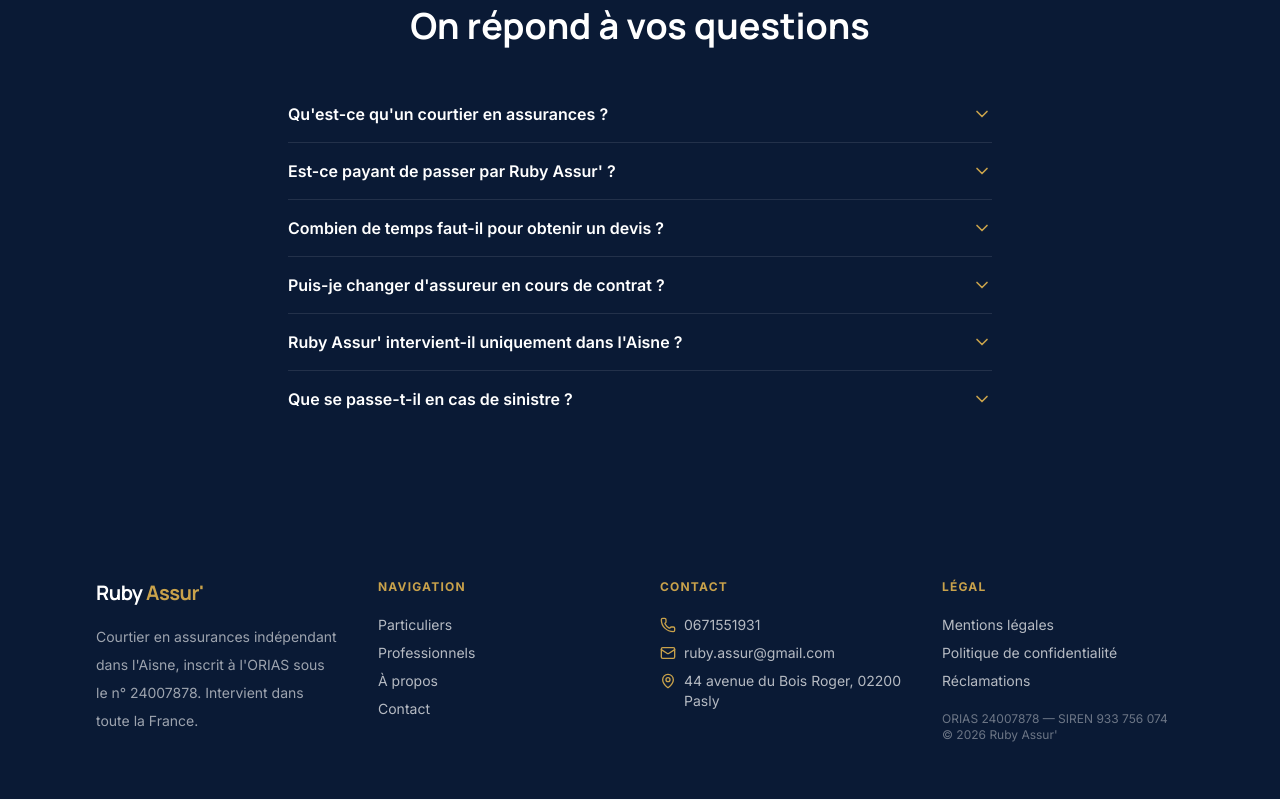
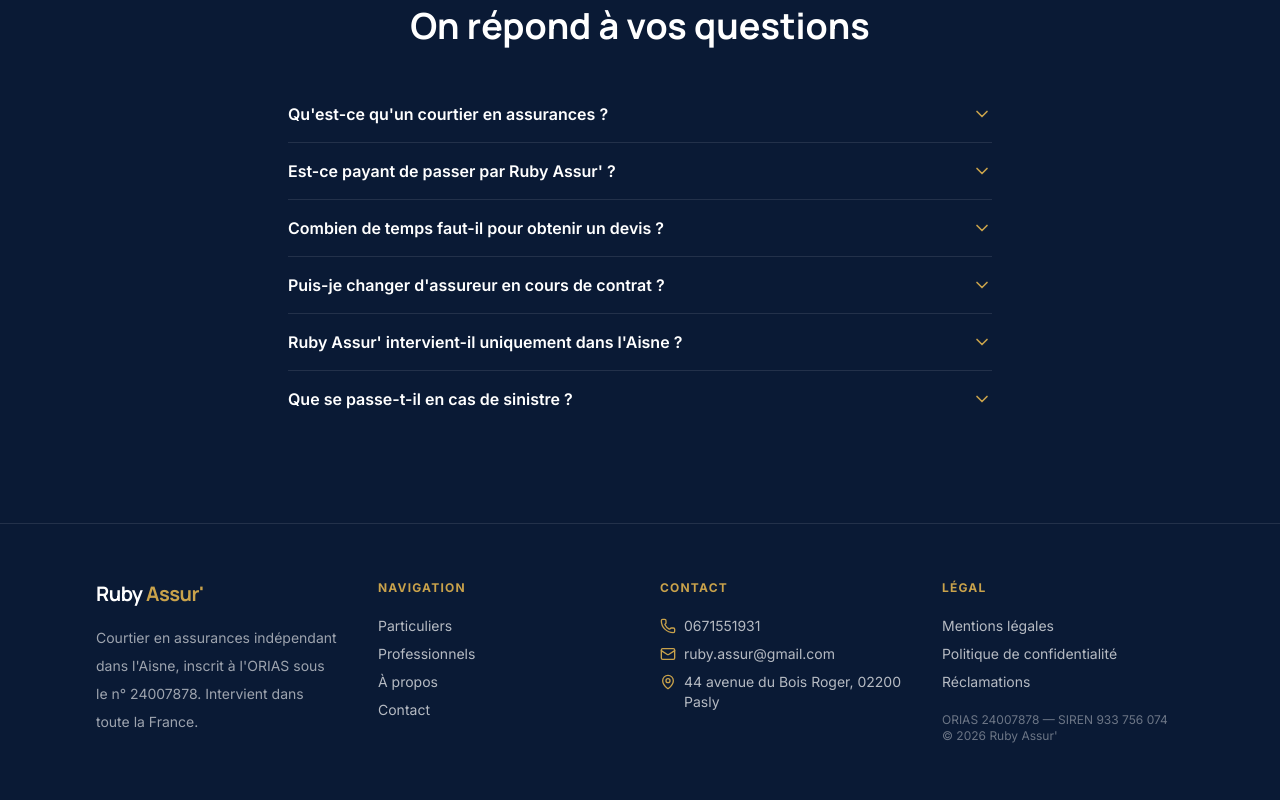
Before and after one commit to ribeirojulien10-ui/Ruby-Assur-, a Next.js app: page / in a window 1280 px wide. Shown: the part 2631-3431 px from the top of the page. Built offline with nearby package versions, Linux system fonts and the light colour scheme.

Commit message:
Séparateur ligne entre FAQ et footer

```diff
--- a/components/Footer.tsx
+++ b/components/Footer.tsx
@@ -20,7 +20,7 @@ const legalLinks: [string, string][] = [
 
 export function Footer() {
   return (
-    <footer className="bg-navy text-white">
+    <footer className="bg-navy text-white border-t border-white/10">
       <div className="container-shell grid gap-10 py-14 sm:grid-cols-2 lg:grid-cols-4">
         <div>
           <Logo className="text-white [&_span]:text-gold" />
```
